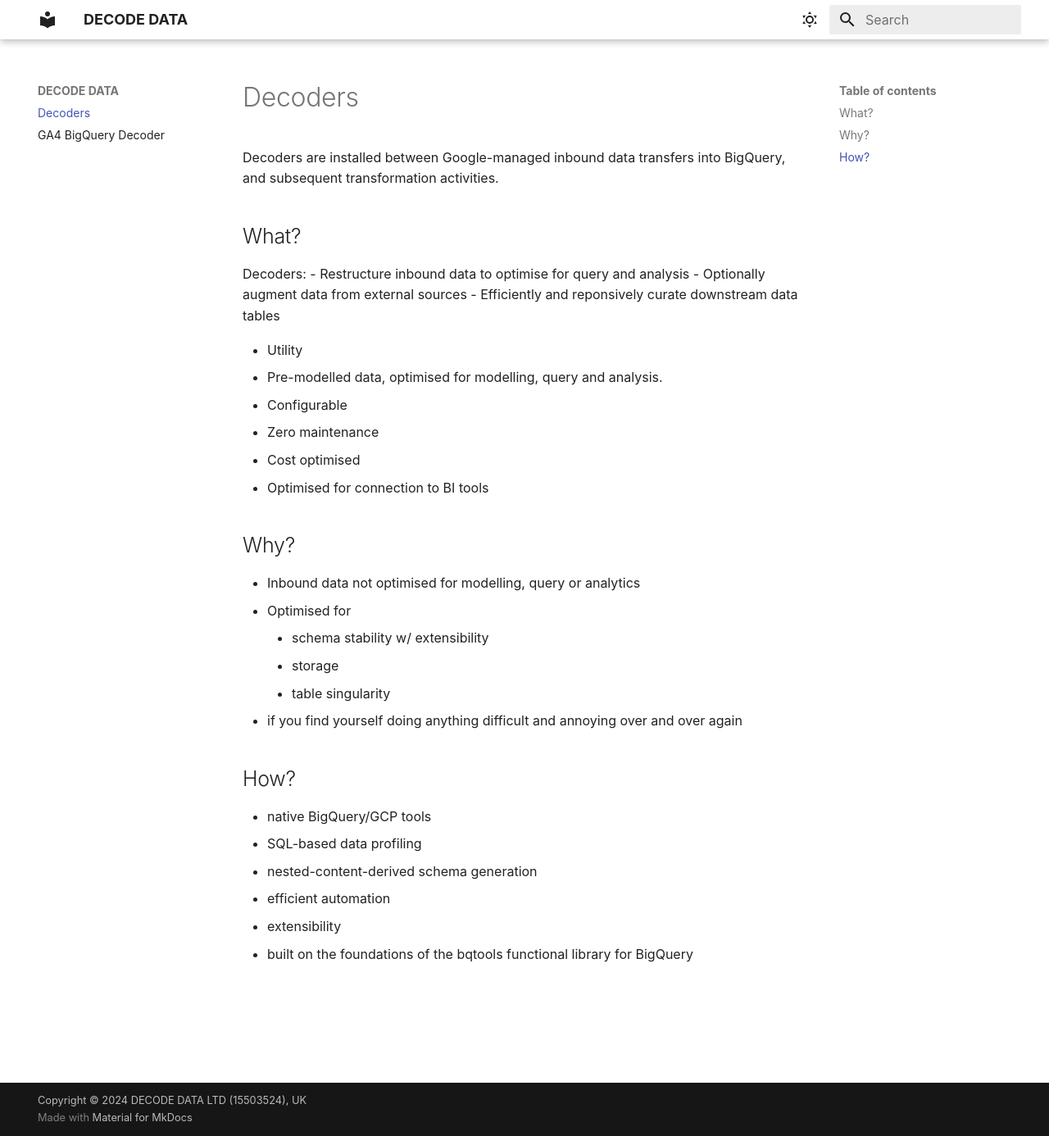
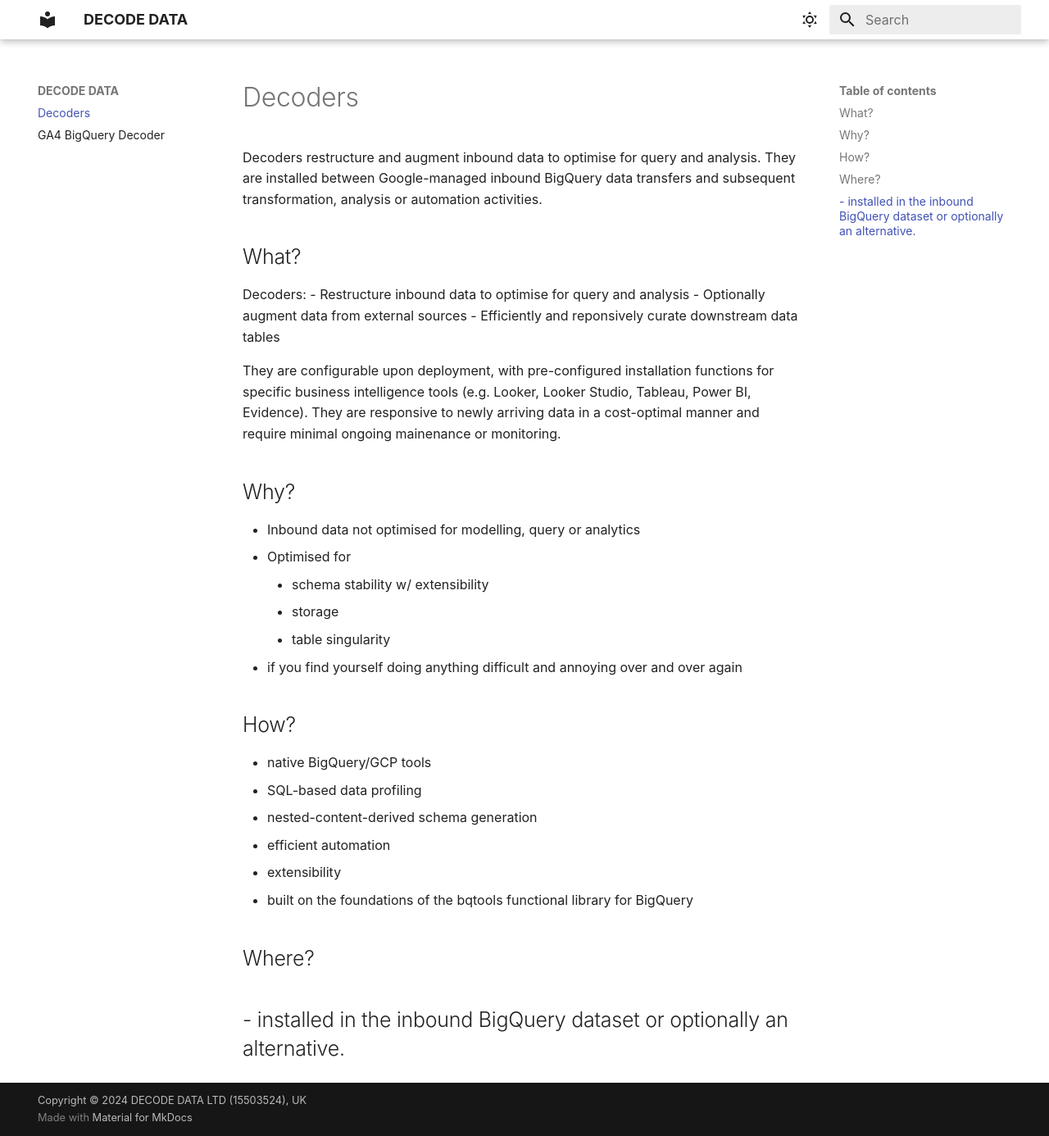
Before and after one commit to decode-data/decode-data.github.io, an MkDocs documentation site: the page built from docs/index.md, in a window 1280 px wide and 1386 px high. Shown: the whole window at 82% size. Built offline with MkDocs 1.6.1 and Material for MkDocs 9.7.7, drawn with Linux system fonts in a browser that asks for light colours; some web fonts are replaced.

Commit message:
updated index

```diff
--- a/docs/index.md
+++ b/docs/index.md
@@ -1,7 +1,5 @@
 # Decoders
-
-Decoders are installed between Google-managed inbound data transfers into BigQuery, and subsequent transformation activities.
-
+Decoders restructure and augment inbound data to optimise for query and analysis.  They are installed between Google-managed inbound BigQuery data transfers and subsequent transformation, analysis or automation activities.
 
 ## What?
 Decoders:
@@ -9,13 +7,7 @@
 - Optionally augment data from external sources
 - Efficiently and reponsively curate downstream data tables
 
-
-- Utility
-- Pre-modelled data, optimised for modelling, query and analysis.
-- Configurable
-- Zero maintenance
-- Cost optimised
-- Optimised for connection to BI tools
+They are configurable upon deployment, with pre-configured installation functions for specific business intelligence tools (e.g. Looker, Looker Studio, Tableau, Power BI, Evidence).  They are responsive to newly arriving data in a cost-optimal manner and require minimal ongoing mainenance or monitoring.
 
 ## Why?
 - Inbound data not optimised for modelling, query or analytics
@@ -31,5 +23,8 @@
 - nested-content-derived schema generation
 - efficient automation
 - extensibility
+- built on the foundations of the bqtools functional library for BigQuery
 
-- built on the foundations of the bqtools functional library for BigQuery
+## Where?
+- installed in the inbound BigQuery dataset or optionally an alternative.
+-
```
